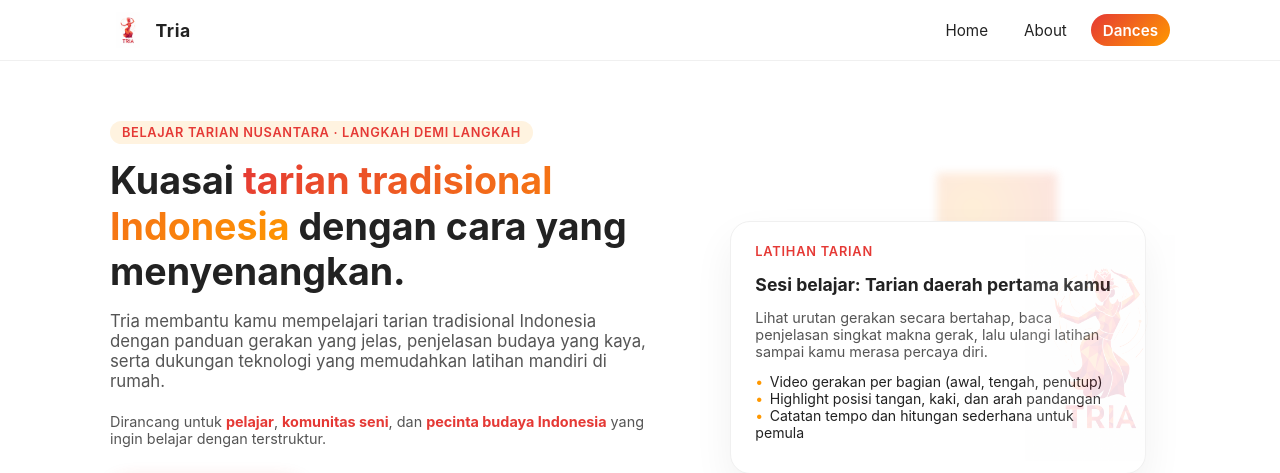
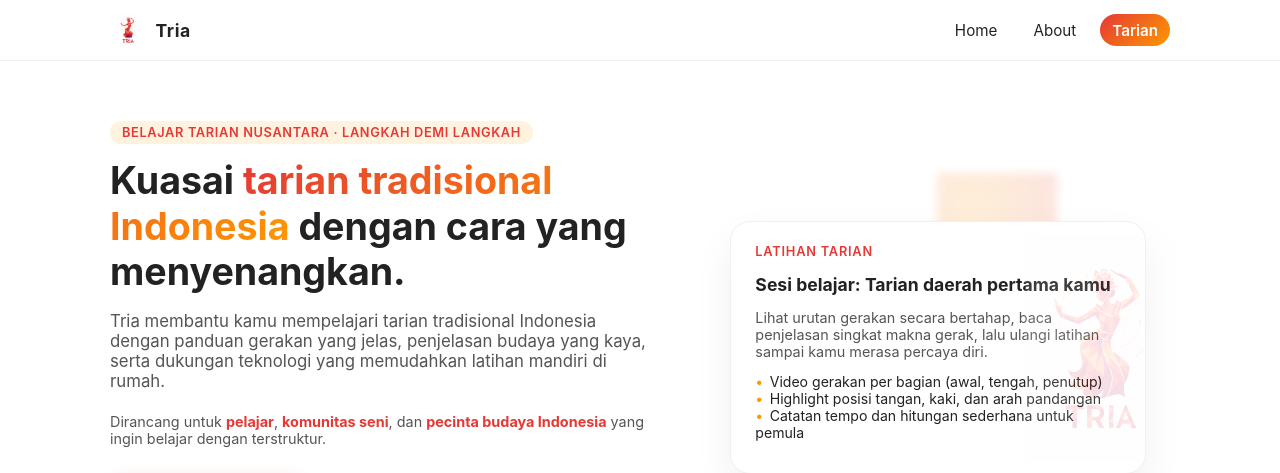
Before and after one commit to hamizghani/tria, a Django app: page / in a window 1280 px wide. Shown: the top 473 px of the page. Run offline with Django 5.2, Linux system fonts and the light colour scheme.

Commit message:
Adjust to Indo

```diff
--- a/dances/templates/dances/dance_list.html
+++ b/dances/templates/dances/dance_list.html
@@ -213,7 +213,7 @@
     {% include "partials/navbar.html" %}
 
     <main class="page">
-        <h1 class="section-title">List of Dances</h1>
+        <h1 class="section-title">Tarian Tradisional Indonesia</h1>
         <p class="section-subtitle">
             Pilih tarian tradisional yang ingin kamu pelajari. Setiap tarian dilengkapi
             dengan tutorial dan asesmen untuk membantumu berkembang.
--- a/tria/templates/partials/navbar.html
+++ b/tria/templates/partials/navbar.html
@@ -8,7 +8,7 @@
         <div class="nav-links">
             <a href="{% url 'home' %}" class="nav-link">Home</a>
             <a href="{% url 'about:about_page' %}" class="nav-link">About</a>
-            <a href="{% url 'dances:dance_list' %}" class="nav-link nav-cta">Dances</a>
+            <a href="{% url 'dances:dance_list' %}" class="nav-link nav-cta">Tarian</a>
         </div>
     </div>
 </nav>
```
